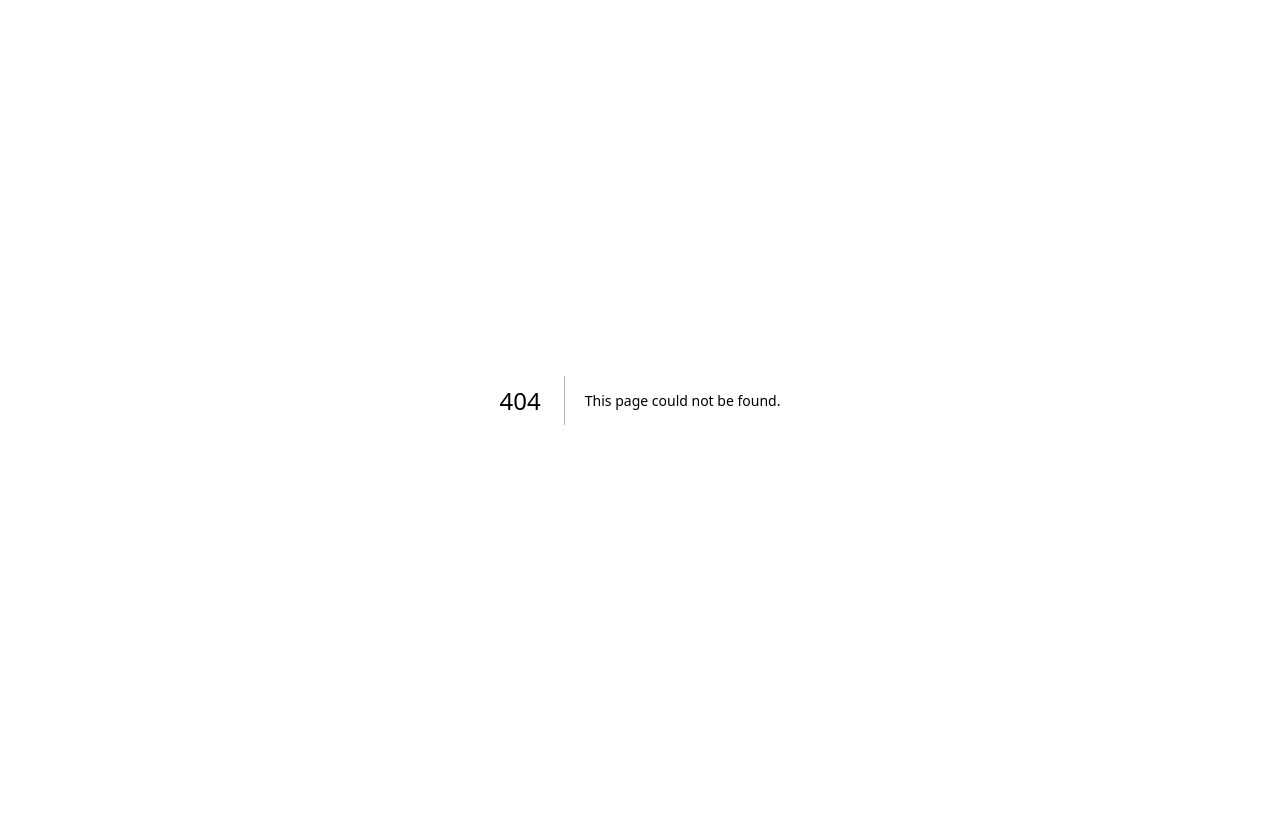
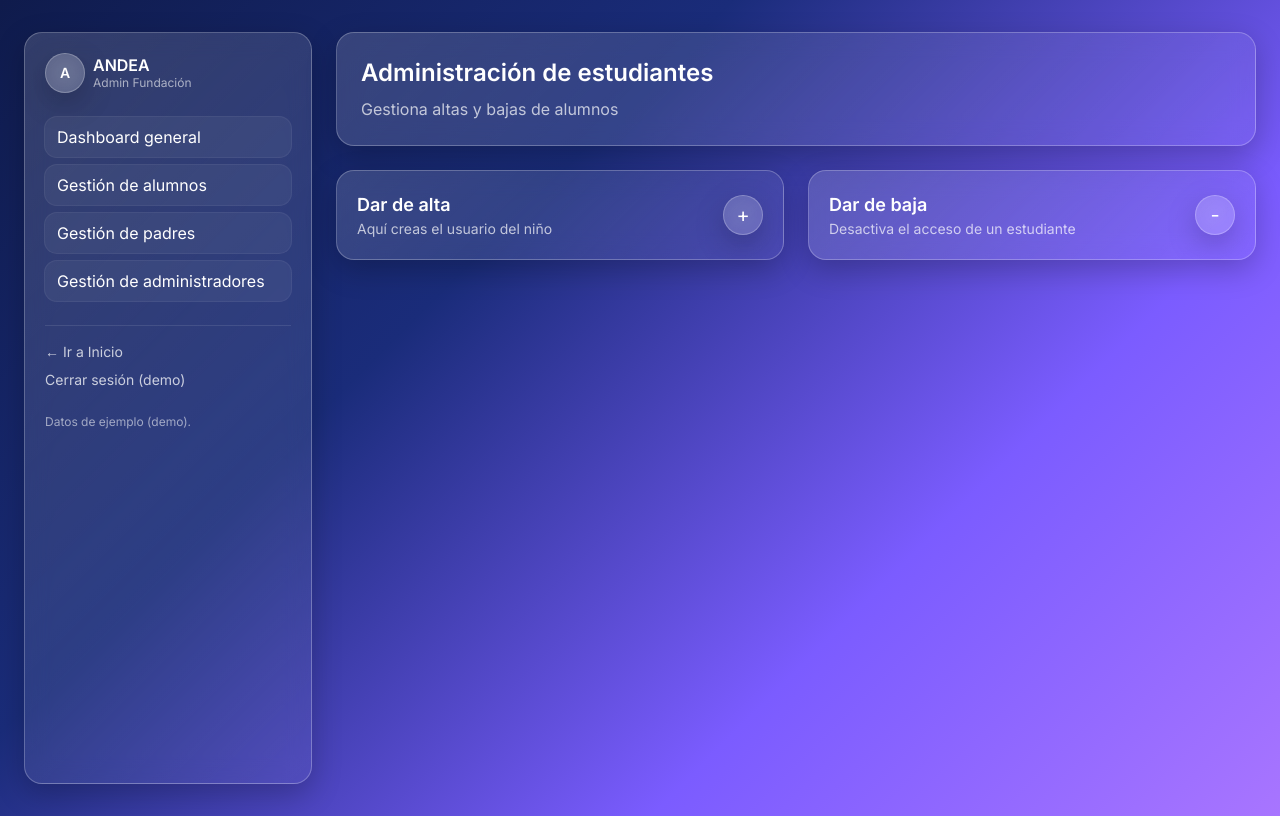
Before and after one commit to DanaeRam/andea-paginaweb, a Next.js app: page /admin/gestion-alumnos in a window 1280 px wide. Before the commit this address had no page. Built offline with nearby package versions, Linux system fonts and the light colour scheme.

Commit message:
Creación de página para gestionar el alta y baja de niños

```diff
--- /dev/null
+++ b/app/admin/gestion-alumnos/page.js
@@ -0,0 +1,124 @@
+"use client";
+
+import { useState } from "react";
+
+function fakeCode(prefix) {
+  const chars = "ABCDEFGHJKLMNPQRSTUVWXYZ23456789";
+  const part = Array.from({ length: 4 }, () =>
+    chars[Math.floor(Math.random() * chars.length)]
+  ).join("");
+  return `${prefix}-${part}`;
+}
+
+export default function AdminGestionPage() {
+  const [activeForm, setActiveForm] = useState(null);
+
+  const [gameCode, setGameCode] = useState("");
+  const [famCode, setFamCode] = useState("");
+
+  function handleGenerateCodes() {
+    setGameCode(fakeCode("GAME"));
+    setFamCode(fakeCode("FAM"));
+  }
+
+  return (
+    <div className="space-y-6">
+      <div className="card-glass p-6">
+        <h1 className="text-2xl font-semibold">
+          Administración de estudiantes
+        </h1>
+        <p className="mt-2 text-white/70">
+          Gestiona altas y bajas de alumnos
+        </p>
+      </div>
+
+      <div className="grid items-start gap-6 lg:grid-cols-2">
+        <div className="card-glass p-5">
+          <div className="flex items-center justify-between">
+            <div>
+              <h2 className="text-lg font-semibold">Dar de alta</h2>
+              <p className="text-sm text-white/70">
+                Aquí creas el usuario del niño
+              </p>
+            </div>
+
+            <button
+              onClick={() =>
+                setActiveForm(activeForm === "alta" ? null : "alta")
+              }
+              className="glass flex h-10 w-10 items-center justify-center rounded-full text-xl"
+            >
+              {activeForm === "alta" ? "×" : "+"}
+            </button>
+          </div>
+
+          {activeForm === "alta" && (
+            <div className="mt-6 space-y-4">
+              <input
+                placeholder="Nombre"
+                className="w-full rounded-xl bg-white/5 px-4 py-3 ring-1 ring-white/10 outline-none"
+              />
+
+              <input
+                placeholder="Edad"
+                className="w-full rounded-xl bg-white/5 px-4 py-3 ring-1 ring-white/10 outline-none"
+              />
+
+              <button
+                onClick={handleGenerateCodes}
+                className="btn-pill btn-primary w-full"
+              >
+                Generar código
+              </button>
+
+              {gameCode && (
+                <div className="mt-3 text-sm text-white/80">
+                  Código niño: <span className="font-mono">{gameCode}</span>
+                </div>
+              )}
+
+              {famCode && (
+                <div className="text-sm text-white/80">
+                  Código familiar: <span className="font-mono">{famCode}</span>
+                </div>
+              )}
+            </div>
+          )}
+        </div>
+
+        <div className="card-glass p-5">
+          <div className="flex items-center justify-between">
+            <div>
+              <h2 className="text-lg font-semibold">Dar de baja</h2>
+              <p className="text-sm text-white/70">
+                Desactiva el acceso de un estudiante
+              </p>
+            </div>
+
+            <button
+              onClick={() =>
+                setActiveForm(activeForm === "baja" ? null : "baja")
+              }
+              className="glass flex h-10 w-10 items-center justify-center rounded-full text-xl"
+            >
+              {activeForm === "baja" ? "×" : "-"}
+            </button>
+          </div>
+
+          {activeForm === "baja" && (
+            <div className="mt-6 space-y-4">
+              <input
+                placeholder="Nombre o código"
+                className="w-full rounded-xl bg-white/5 px-4 py-3 ring-1 ring-white/10 outline-none"
+              />
+
+              <button className="btn-pill btn-glass w-full">
+                Confirmar baja
+              </button>
+            </div>
+          )}
+        </div>
+      </div>
+    </div>
+  );
+}
--- a/app/admin/layout.js
+++ b/app/admin/layout.js
@@ -31,9 +31,23 @@ export default function AdminLayout({ children }) {
 
               <Link
                 className="block rounded-xl px-3 py-2 bg-white/5 ring-1 ring-white/10 hover:bg-white/10"
-                href="/admin/gestion"
+                href="/admin/gestion-alumnos"
               >
-                Gestión
+                Gestión de alumnos
+              </Link>
+
+              <Link
+                className="block rounded-xl px-3 py-2 bg-white/5 ring-1 ring-white/10 hover:bg-white/10"
+                href="/admin/gestion-padres"
+              >
+                Gestión de padres
+              </Link>
+
+              <Link
+                className="block rounded-xl px-3 py-2 bg-white/5 ring-1 ring-white/10 hover:bg-white/10"
+                href="/admin/gestion-admins"
+              >
+                Gestión de administradores
               </Link>
             </div>
 
@@ -77,9 +91,6 @@ export default function AdminLayout({ children }) {
 
             {children}
 
-            <footer className="mt-10 text-sm text-white/50">
-              © {new Date().getFullYear()} ANDEA · Admin Fundación
-            </footer>
           </section>
 
         </div>
--- a/app/admin/page.js
+++ b/app/admin/page.js
@@ -16,7 +16,6 @@ export default function AdminLoginPage() {
     <main className="min-h-screen section-purple text-white px-6 py-16">
       <div className="mx-auto max-w-4xl">
 
-        {/* Header */}
         <div className="flex items-center justify-between">
           <Link href="/" className="flex items-center gap-2">
             <div className="glass h-10 w-10 rounded-full grid place-items-center">
@@ -30,10 +29,8 @@ export default function AdminLoginPage() {
           </Link>
         </div>
 
-        {/* Contenido */}
         <div className="mt-12 grid gap-8 lg:grid-cols-2">
 
-          {/* Info */}
           <div className="card-glass p-8">
             <p className="text-xs uppercase tracking-widest text-white/70">
               Fundación · Administradores
@@ -79,13 +76,7 @@ export default function AdminLoginPage() {
 
             </form>
           </div>
-
         </div>
-
-        {/* Footer */}
-        <footer className="mt-16 text-sm text-white/50">
-          © {new Date().getFullYear()} ANDEA · Fundación
-        </footer>
 
       </div>
     </main>
```
